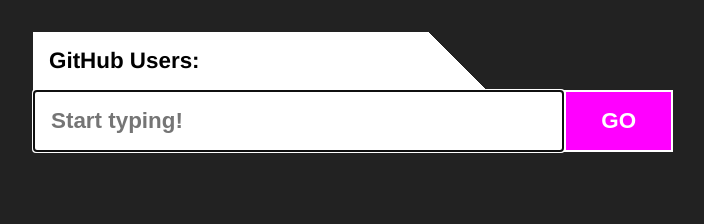
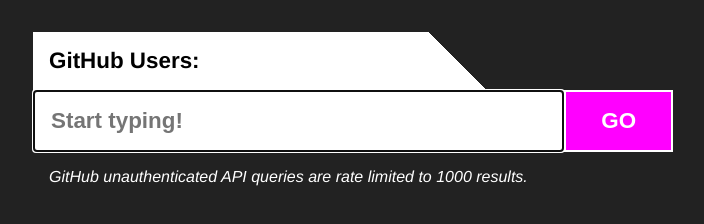
Before and after one commit to zrecore/alex-github-search, a plain HTML site: page index.html in a window 1280 px wide. Shown: the whole page, without its empty margins (287-991 px from the left). Drawn offline with Linux system fonts and the light colour scheme.

Commit message:
🍫🚕 Updated with Glitch

```diff
--- a/index.html
+++ b/index.html
@@ -22,6 +22,11 @@
             GO
           </button>
     </form>
+    <div class="container">
+      <div class="item span-6">
+        <em>GitHub unauthenticated API queries are rate limited to 1000 results.</em>
+      </div>
+    </div>
     <div class="container hide" id="search_results">
     </div>
 
```
